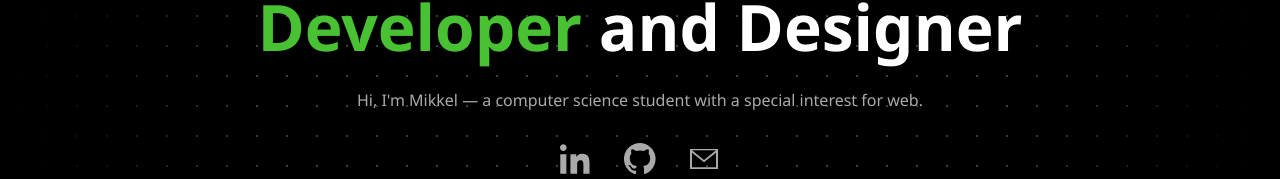
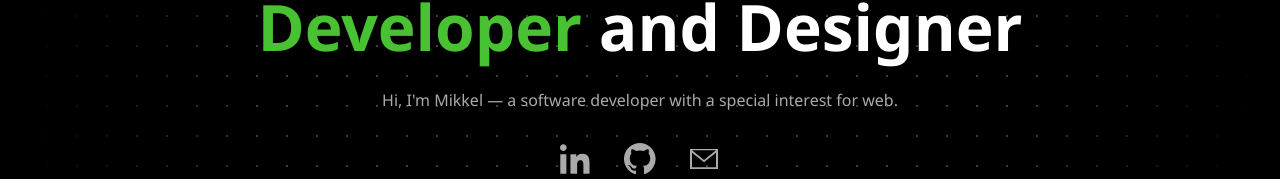
Before and after one commit to MikkelVibe/Portfolio, a Vue app: page / in a window 1280 px wide. Shown: the part 315-494 px from the top of the page. Built offline with nearby package versions, Linux system fonts and the light colour scheme.

Commit message:
Update job title in Header component

```diff
--- a/src/components/Header.vue
+++ b/src/components/Header.vue
@@ -8,7 +8,7 @@
                 <span class="white"> and Designer</span>
             </h1>
             <p class=" description">
-                Hi, I'm Mikkel — a computer science student with a special interest for web.
+                Hi, I'm Mikkel — a software developer with a special interest for web.
             </p>
 
             <div class="social-icons" aria-label="Social and contact links">
```
